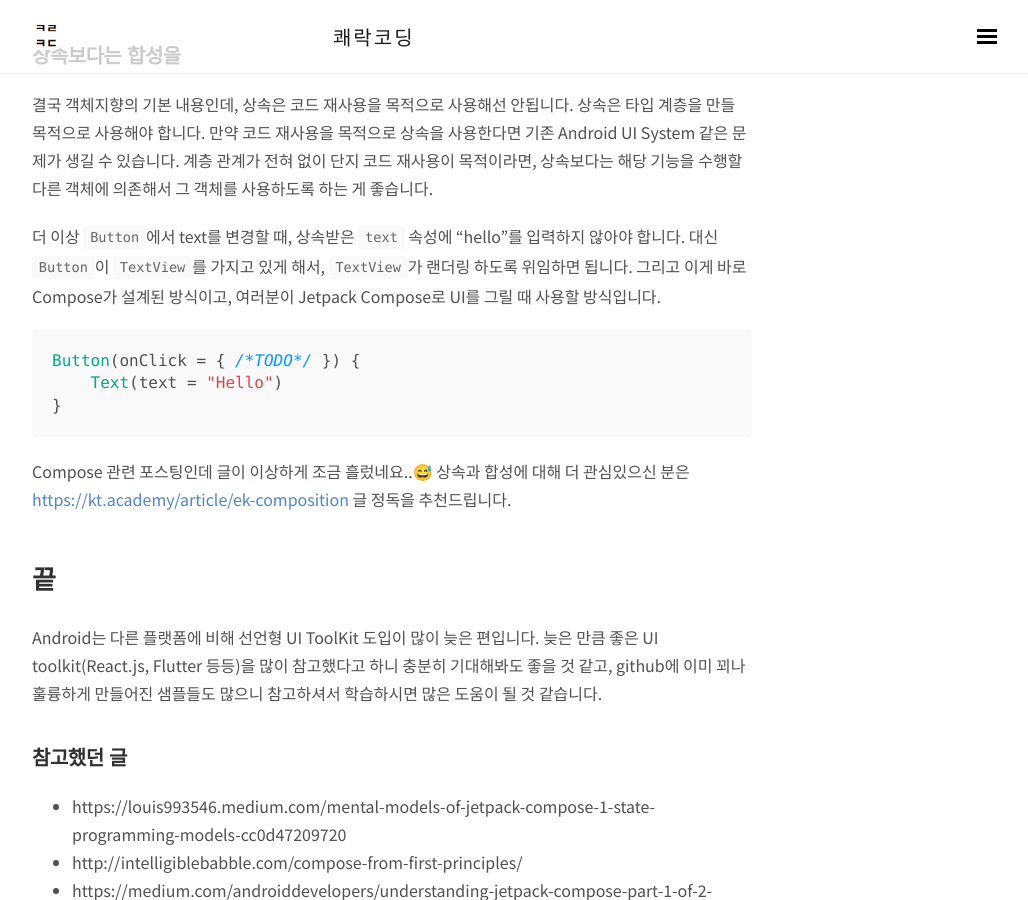
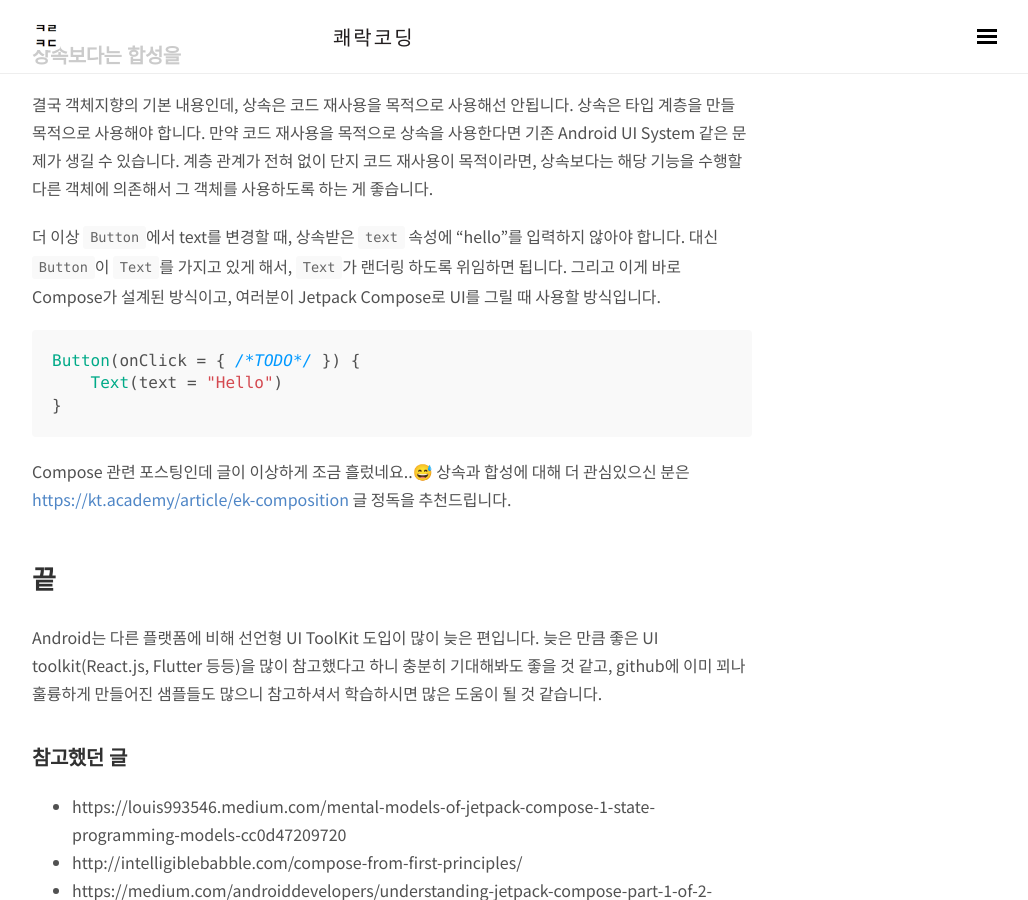
Before and after one commit to wooooooak/wooooooak.github.io, a Jekyll site: the page built from _posts/Compose/2021-05-18-컴포즈가필요한이유.md, in a window 1280 px wide and 900 px high, scrolled down 8291 px. Shown: the whole window, without its empty margins (248-1276 px from the left). Built offline with Jekyll 4.4.1, drawn with Linux system fonts in a browser that asks for light colours; nearby versions of some CDN libraries; some web fonts are replaced; comment, search, counter and statistics services are not loaded.

Commit message:
오탈자 수정

````diff
--- a/_posts/Compose/2021-05-18-컴포즈가필요한이유.md
+++ b/_posts/Compose/2021-05-18-컴포즈가필요한이유.md
@@ -174,7 +174,7 @@ Jetpack Compose의 탄생은 단지 선언형 UI 개발에 대한 열망 때문
 
 결국 객체지향의 기본 내용인데, 상속은 코드 재사용을 목적으로 사용해선 안됩니다. 상속은 타입 계층을 만들 목적으로 사용해야 합니다. 만약 코드 재사용을 목적으로 상속을 사용한다면 기존 Android UI System 같은 문제가 생길 수 있습니다. 계층 관계가 전혀 없이 단지 코드 재사용이 목적이라면, 상속보다는 해당 기능을 수행할 다른 객체에 의존해서 그 객체를 사용하도록 하는 게 좋습니다.
 
-더 이상 `Button`에서 text를 변경할 때, 상속받은 `text` 속성에 "hello"를 입력하지 않아야 합니다. 대신 `Button`이 `TextView`를 가지고 있게 해서, `TextView`가 랜더링 하도록 위임하면 됩니다. 그리고 이게 바로 Compose가 설계된 방식이고, 여러분이 Jetpack Compose로 UI를 그릴 때 사용할 방식입니다.
+더 이상 `Button`에서 text를 변경할 때, 상속받은 `text` 속성에 "hello"를 입력하지 않아야 합니다. 대신 `Button`이 `Text`를 가지고 있게 해서, `Text`가 랜더링 하도록 위임하면 됩니다. 그리고 이게 바로 Compose가 설계된 방식이고, 여러분이 Jetpack Compose로 UI를 그릴 때 사용할 방식입니다.
 
 ```kotlin
 Button(onClick = { /*TODO*/ }) {
````
